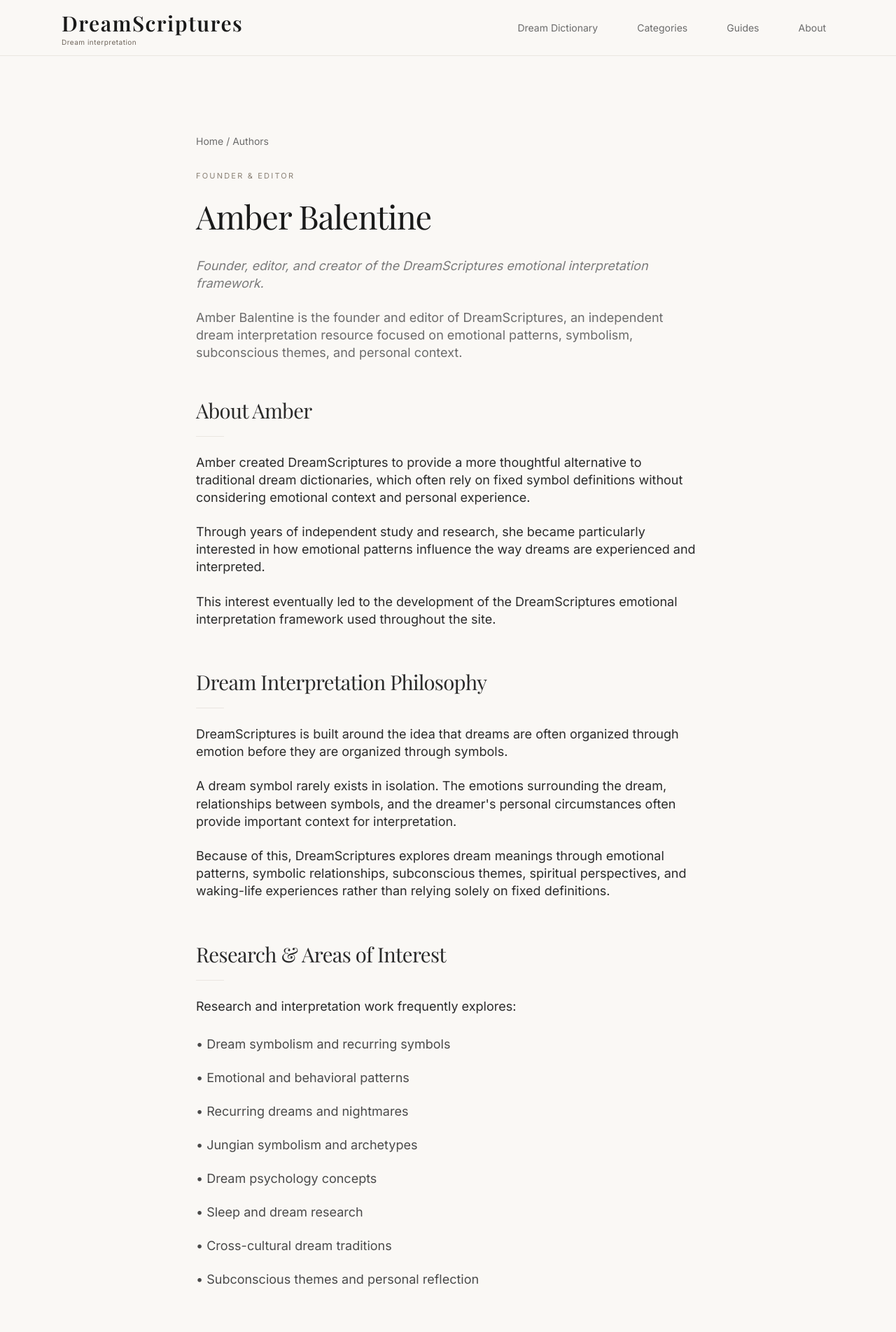
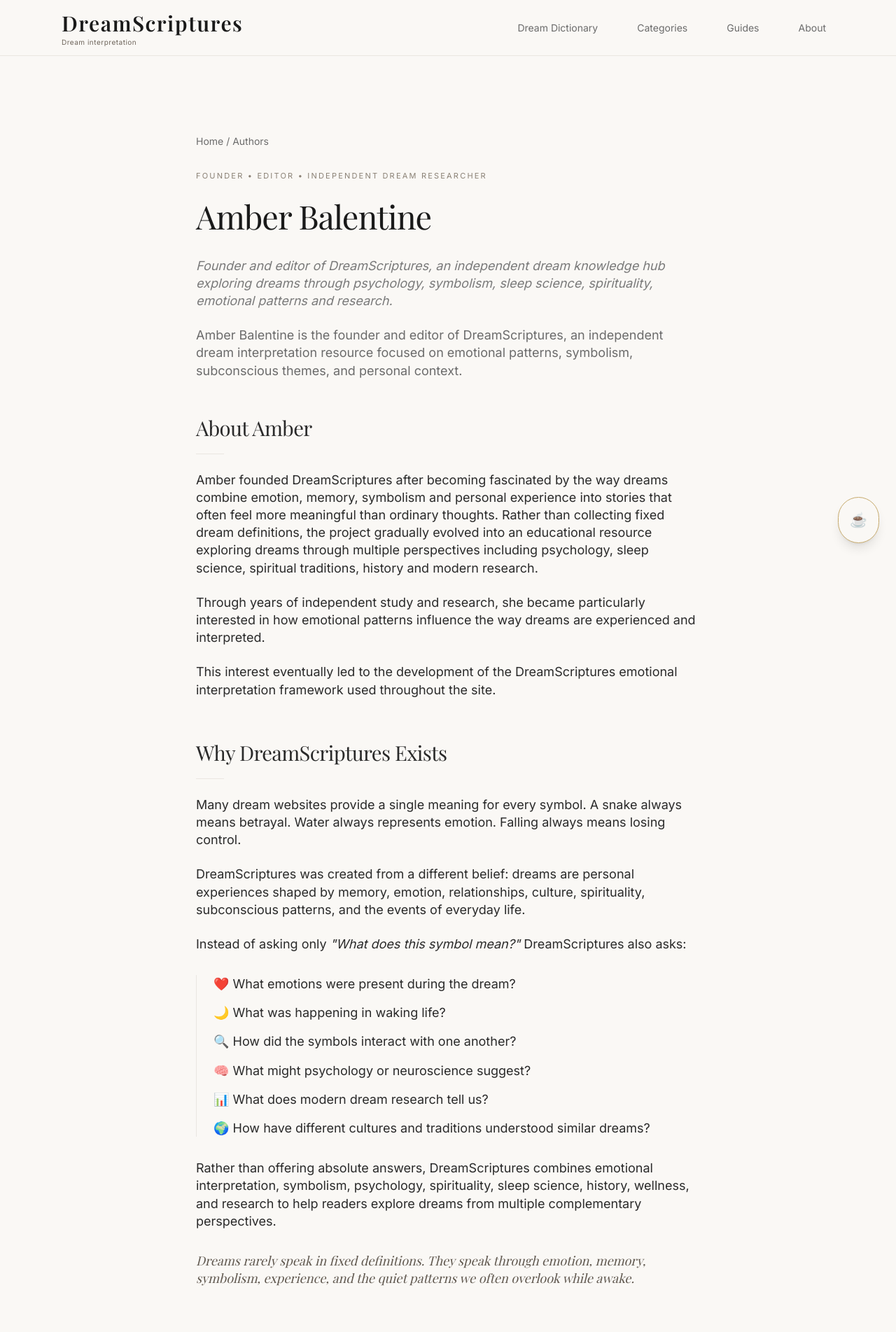
Before and after one commit to dreamscriptures-Moon/Dreamscriptures_, a Next.js app: page /author in a window 1280 px wide. Shown: the top 1903 px of the page at 70% size. Built offline with nearby package versions, Linux system fonts and the light colour scheme; a web font is replaced by a local one.

Commit message:
Expand Dream Knowledge Hub and refine site methodology

```diff
--- a/app/about/page.js
+++ b/app/about/page.js
@@ -37,9 +37,9 @@ export default function AboutPage() {
         </h1>
 
         <p className="text-[#7A7A7A] text-base md:text-lg leading-relaxed italic mb-6">
-          A thoughtful approach to dream interpretation rooted in emotional
-          patterns, symbolism, and personal context.
-        </p>
+       An independent dream knowledge hub exploring dreams through
+psychology, symbolism, spirituality, sleep science, emotional
+patterns, history and modern research. </p>
 
       <p className="text-[#6B6B6B] text-base md:text-lg leading-relaxed mb-12">
   DreamScriptures is an independent dream interpretation resource
@@ -49,6 +49,40 @@ export default function AboutPage() {
    </p>
 
         <LazyMobileQuickNav />
+
+<section>
+
+  <h2 className="font-serif text-2xl md:text-3xl mb-4">
+    What You&apos;ll Find
+  </h2>
+
+  <div className="w-10 h-[1px] bg-[#EAE6E1] mb-6" />
+
+  <div className="grid gap-5 md:grid-cols-2">
+
+    <div>
+      <h3 className="font-serif text-xl mb-2">📖 Dream Dictionary</h3>
+      <p>Thousands of dream symbols and meanings.</p>
+    </div>
+
+    <div>
+      <h3 className="font-serif text-xl mb-2">🧠 Knowledge Hub</h3>
+      <p>Psychology, science, spirituality and dream research.</p>
+    </div>
+
+    <div>
+      <h3 className="font-serif text-xl mb-2">❤️ Emotional Guides</h3>
+      <p>Interpret dreams through emotional patterns.</p>
+    </div>
+
+    <div>
+      <h3 className="font-serif text-xl mb-2">🌍 Categories</h3>
+      <p>Browse dreams by situations, people and themes.</p>
+    </div>
+
+  </div>
+
+</section>
 
         <div className="space-y-14 text-[#2A2A2A] leading-loose text-base md:text-lg">
           {/* Why Created */}
@@ -84,9 +118,10 @@ export default function AboutPage() {
             <div className="w-10 h-[1px] bg-[#EAE6E1] mb-6" />
 
             <p>
-              Our mission is to build one of the most useful, trustworthy, and
-              emotionally intelligent dream interpretation resources online.
-            </p>
+           Our mission is to build one of the most useful, trustworthy and
+comprehensive dream education resources online by combining dream
+meanings, psychology, sleep science, symbolism, spirituality,
+history, wellness and research into one accessible knowledge hub.</p>
 
             <p className="mt-6">
               We aim to help readers explore possible meanings within their
@@ -111,8 +146,7 @@ export default function AboutPage() {
             </p>
 
             <p className="mt-6">
-              DreamScriptures explores dream meanings through multiple lenses:
-            </p>
+           DreamScriptures explores dreams through multiple complementary perspectives:</p>
 
             <ul className="mt-6 space-y-3 text-[#4A4A4A]">
               <li>• Emotional and behavioral patterns</li>
@@ -120,6 +154,10 @@ export default function AboutPage() {
               <li>• Subconscious themes and recurring experiences</li>
               <li>• Spiritual and reflective perspectives</li>
               <li>• Modern dream and sleep research</li>
+             <li>•Sleep science and neuroscience</li>
+              <li>•History and cultural traditions</li>
+               <li>•Dream wellness and journaling</li>
+                <li>•Modern dream research</li>
             </ul>
           </section>
 
@@ -295,13 +333,46 @@ export default function AboutPage() {
   </p>
 
   <p className="mt-6">
-    Over time, the project evolved into a structured interpretation
-    framework designed to help readers explore dream experiences with
-    greater depth, perspective, and emotional realism.
-  </p>
+  Today DreamScriptures continues to grow as an independent dream
+knowledge hub dedicated to thoughtful interpretation, educational
+research and a deeper understanding of dreams through multiple
+perspectives.</p>
 <Link href="/author" className="underline">
   Amber Balentine
 </Link>
+</section>
+
+<section>
+
+<h2 className="font-serif text-2xl md:text-3xl mb-4">
+☕ Support DreamScriptures
+</h2>
+
+<div className="w-10 h-[1px] bg-[#EAE6E1] mb-6" />
+
+<p>
+DreamScriptures is independently researched, written and
+maintained.
+</p>
+
+<p className="mt-6">
+If a guide has helped you understand a dream, learn
+something new or simply enjoy exploring this growing
+knowledge hub, you can support future research and new
+content with a coffee.
+</p>
+
+<p className="mt-6">
+<a
+href="https://buymeacoffee.com/dreamscriptures"
+target="_blank"
+rel="noopener noreferrer"
+className="underline"
+>
+🌙 Enjoying DreamScriptures? Support the project →
+</a>
+</p>
+
 </section>
 
           {/* Transparency */}
--- a/app/author/page.js
+++ b/app/author/page.js
@@ -4,7 +4,7 @@ import SiteFooter from "@/app/components/SiteFooter";
 import LazyMobileQuickNav from "@/app/components/LazyMobileQuickNav";
 
 export const metadata = {
-  title: "Amber Balentine | Founder & Editor of DreamScriptures",
+  title: "Amber Balentine | Founder, Editor & Dream Researcher | DreamScriptures",
   description:
     "Learn about Amber Balentine, founder and editor of DreamScriptures, and the emotional interpretation framework behind the site's dream meanings and symbolism.",
   alternates: {
@@ -31,7 +31,7 @@ export default function AuthorPage() {
         </nav>
 
         <p className="mb-4 text-[11px] uppercase tracking-[0.2em] text-[#8A8175]">
-          Founder & Editor
+          Founder • Editor • Independent Dream Researcher
         </p>
 
         <h1 className="text-4xl md:text-5xl font-serif mb-6">
@@ -39,8 +39,9 @@ export default function AuthorPage() {
         </h1>
 
         <p className="text-[#7A7A7A] text-base md:text-lg leading-relaxed italic mb-6">
-          Founder, editor, and creator of the DreamScriptures emotional
-          interpretation framework.
+         Founder and editor of DreamScriptures, an independent dream
+knowledge hub exploring dreams through psychology, symbolism,
+sleep science, spirituality, emotional patterns and research.
         </p>
 
         <p className="text-[#6B6B6B] text-base md:text-lg leading-relaxed mb-12">
@@ -62,10 +63,15 @@ export default function AuthorPage() {
             <div className="w-10 h-[1px] bg-[#EAE6E1] mb-6" />
 
             <p>
-              Amber created DreamScriptures to provide a more thoughtful
-              alternative to traditional dream dictionaries, which often rely
-              on fixed symbol definitions without considering emotional context
-              and personal experience.
+              Amber founded DreamScriptures after becoming fascinated by the
+way dreams combine emotion, memory, symbolism and personal
+experience into stories that often feel more meaningful than
+ordinary thoughts.
+
+Rather than collecting fixed dream definitions, the project
+gradually evolved into an educational resource exploring dreams
+through multiple perspectives including psychology, sleep science,
+spiritual traditions, history and modern research.
             </p>
 
             <p className="mt-6">
@@ -80,6 +86,68 @@ export default function AuthorPage() {
               throughout the site.
             </p>
           </section>
+
+{/* Why DreamScriptures Exists */}
+
+<section>
+  <h2 className="font-serif text-2xl md:text-3xl mb-4">
+    Why DreamScriptures Exists
+  </h2>
+
+  <div className="w-10 h-[1px] bg-[#EAE6E1] mb-6" />
+
+  <p>
+    Many dream websites provide a single meaning for every symbol.
+    A snake always means betrayal. Water always represents emotion.
+    Falling always means losing control.
+  </p>
+
+  <p className="mt-6">
+    DreamScriptures was created from a different belief: dreams are
+    personal experiences shaped by memory, emotion, relationships,
+    culture, spirituality, subconscious patterns, and the events of
+    everyday life.
+  </p>
+
+  <p className="mt-6">
+    Instead of asking only{" "}
+    <span className="italic">
+      &quot;What does this symbol mean?&quot;
+    </span>{" "}
+    DreamScriptures also asks:
+  </p>
+
+  <div className="mt-8 space-y-4 border-l border-[#EAE6E1] pl-6">
+
+    <p>❤️ What emotions were present during the dream?</p>
+
+    <p>🌙 What was happening in waking life?</p>
+
+    <p>🔍 How did the symbols interact with one another?</p>
+
+    <p>🧠 What might psychology or neuroscience suggest?</p>
+
+    <p>📊 What does modern dream research tell us?</p>
+
+    <p>🌍 How have different cultures and traditions understood similar dreams?</p>
+
+  </div>
+
+  <p className="mt-8">
+    Rather than offering absolute answers, DreamScriptures combines
+    emotional interpretation, symbolism, psychology, spirituality,
+    sleep science, history, wellness, and research to help readers
+    explore dreams from multiple complementary perspectives.
+  </p>
+
+<p className="mt-8 text-[#5F574E] font-serif text-lg leading-relaxed italic">
+  Dreams rarely speak in fixed definitions.
+  They speak through emotion, memory, symbolism,
+  experience, and the quiet patterns we often overlook
+  while awake.
+</p>
+
+</section>
 
           {/* Philosophy */}
           <section>
@@ -108,12 +176,17 @@ export default function AuthorPage() {
               spiritual perspectives, and waking-life experiences rather than
               relying solely on fixed definitions.
             </p>
+
+            <p className="mt-6">
+              Dream interpretation is best approached as exploration rather
+than certainty. </p>
+
           </section>
 
           {/* Research */}
           <section>
             <h2 className="font-serif text-2xl md:text-3xl mb-4">
-              Research & Areas of Interest
+              Research &  Interest
             </h2>
 
             <div className="w-10 h-[1px] bg-[#EAE6E1] mb-6" />
@@ -128,7 +201,8 @@ export default function AuthorPage() {
               <li>• Recurring dreams and nightmares</li>
               <li>• Jungian symbolism and archetypes</li>
               <li>• Dream psychology concepts</li>
-              <li>• Sleep and dream research</li>
+              <li>• Sleep science</li>
+              <li>• Psychology</li>
               <li>• Cross-cultural dream traditions</li>
               <li>• Subconscious themes and personal reflection</li>
             </ul>
@@ -137,7 +211,7 @@ export default function AuthorPage() {
           {/* Role */}
           <section>
             <h2 className="font-serif text-2xl md:text-3xl mb-4">
-              Role at DreamScriptures
+              Editorial & Research Role
             </h2>
 
             <div className="w-10 h-[1px] bg-[#EAE6E1] mb-6" />
@@ -209,9 +283,12 @@ export default function AuthorPage() {
             <div className="w-10 h-[1px] bg-[#EAE6E1] mb-6" />
 
             <p>
-              Questions, feedback, corrections, collaboration inquiries, and
-              thoughtful discussion about dream interpretation are welcome.
-            </p>
+           Questions, corrections, collaboration inquiries and thoughtful
+discussion about dreams, symbolism and research are always
+welcome.
+
+DreamScriptures continues to grow through ongoing research,
+careful writing and community feedback.</p>
 
             <p className="mt-6">
               Email: dreamscriptures@gmail.com
--- /dev/null
+++ b/app/components/BuyMeCoffee.jsx
@@ -0,0 +1,75 @@
+"use client";
+
+import { useEffect, useState } from "react";
+
+export default function BuyMeCoffee() {
+  const [showMobile, setShowMobile] = useState(false);
+
+  useEffect(() => {
+    const handleScroll = () => {
+      setShowMobile(window.scrollY > 500);
+    };
+
+    window.addEventListener("scroll", handleScroll);
+
+    return () => window.removeEventListener("scroll", handleScroll);
+  }, []);
+
+  return (
+    <a
+      href="https://buymeacoffee.com/dreamscriptures"
+      target="_blank"
+      rel="noopener noreferrer"
+      className={`
+        group
+        fixed
+        bottom-6
+        right-6
+        z-50
+
+        flex
+        items-center
+
+        rounded-full
+        border
+        border-[#C6A96B]
+        bg-[#FAF8F5]
+
+        px-4
+        py-3
+
+        shadow-lg
+        transition-all
+        duration-300
+
+        hover:shadow-xl
+
+        ${showMobile ? "flex" : "hidden md:flex"}
+      `}
+    >
+      <span className="text-xl">☕</span>
+
+      <div
+        className="
+          hidden
+          md:block
+          max-w-0
+          overflow-hidden
+          whitespace-nowrap
+          transition-all
+          duration-300
+          group-hover:max-w-xs
+          group-hover:ml-3
+        "
+      >
+        <p className="text-xs text-[#A89F91] leading-none">
+          🌙 Enjoying DreamScriptures?
+        </p>
+
+        <p className="text-sm font-medium text-[#5F574E] mt-1">
+         Support the project
+        </p>
+      </div>
+    </a>
+  );
+}
--- a/app/globals.css
+++ b/app/globals.css
@@ -7,7 +7,13 @@
   --subtle: #756c61;
   --border: #eae6e1;
   --accent: #c6a96b;
+
+    /* Coffee Button */
+  --coffee-bg: #faf8f5;
+  --coffee-text: #5f574e;
+  --coffee-hover: #f3ede2;
 }
+
 
 @theme inline {
   --color-background: var(--background);
@@ -15,6 +21,11 @@
   --color-muted: var(--muted);
   --color-border: var(--border);
   --color-accent: var(--accent);
+
+  --color-coffee-bg: var(--coffee-bg);
+  --color-coffee-text: var(--coffee-text);
+  --color-coffee-hover: var(--coffee-hover);
+
   --font-sans: var(--font-inter);
   --font-serif: var(--font-playfair);
 }
@@ -87,3 +98,22 @@ h1, h2, h3, p {
     line-height: 1.8;
   }
 }
+/* Floating Coffee Button */
+
+@keyframes coffeeFloat {
+  0% {
+    transform: translateY(0px);
+  }
+
+  50% {
+    transform: translateY(-2px);
+  }
+
+  100% {
+    transform: translateY(0px);
+  }
+}
+
+.coffee-float {
+  animation: coffeeFloat 5s ease-in-out infinite;
+}
--- a/app/layout.js
+++ b/app/layout.js
@@ -4,6 +4,8 @@ import { Playfair_Display, Inter } from "next/font/google";
 import Script from "next/script";
 import { SpeedInsights } from "@vercel/speed-insights/next";
 import BackToTop from "@/app/components/BackToTop";
+import BuyMeCoffee from "@/app/components/BuyMeCoffee";
+
 
 export const metadata = {
   metadataBase: new URL("https://www.dreamscriptures.com"),
@@ -86,6 +88,7 @@ export default function RootLayout({ children }) {
 
         {children}
         <BackToTop />
+        <BuyMeCoffee />
 
         {/* Analytics */}
         <Analytics />
--- a/app/methodology/page.js
+++ b/app/methodology/page.js
@@ -33,6 +33,11 @@ const principles = [
     body:
       "Recurring emotional states, repeating dream themes, and subconscious patterns often reveal more than one isolated symbol.",
   },
+  {
+  title: "Multiple perspectives strengthen understanding",
+  body:
+    "DreamScriptures explores dreams through psychology, neuroscience, spirituality, history, wellness and personal experience, recognizing that no single framework explains every dream.",
+},
 ];
 
 export default function MethodologyPage() {
@@ -59,26 +64,73 @@ export default function MethodologyPage() {
           How DreamScriptures Interprets Dreams
         </h1>
 
+
 <div className="space-y-6 text-lg leading-relaxed text-[#5F574E]">
+
   <p>
-            DreamScriptures is built around emotional realism, symbolic
-            relationships, subconscious pattern recognition, and reflective
-            interpretation.
+    DreamScriptures explores dreams through multiple
+    complementary perspectives including emotional
+    patterns, symbolic relationships, psychology,
+    sleep science, spirituality, history, wellness,
+    and modern dream research.
   </p>
 
   <p>
-            This methodology reflects a structured approach developed through
-researching hundreds of dream symbols, recurring dream themes,
-emotional patterns, and symbolic relationships across a wide range
-of dream reports and experiences.
+    Rather than relying on fixed definitions, our
+    methodology combines these perspectives to
+    encourage thoughtful, reflective, and
+    context-aware dream interpretation.
   </p>
 
   <p>
-            The goal is not to force one rigid interpretation onto every dream,
-            but to understand what the dream may be organizing emotionally
-            beneath the surface.
+    The goal is not to force one rigid interpretation
+    onto every dream, but to understand what the dream
+    may be organizing emotionally, psychologically,
+    symbolically, and personally beneath the surface.
   </p>
+
 </div>
+
+{/* Knowledge Hub */}
+
+<section className="mt-14 border-t border-[#EAE6E1] pt-10">
+
+  <h2 className="mb-5 font-serif text-3xl text-[#1A1A1A]">
+    The DreamScriptures Knowledge Framework
+  </h2>
+
+  <div className="space-y-5 text-base leading-relaxed text-[#6B6B6B]">
+
+    <p>
+      DreamScriptures organizes dream education through
+      eight interconnected learning libraries that
+      explore dreams from multiple perspectives rather
+      than a single interpretive system.
+    </p>
+
+    <ul className="space-y-3 list-disc pl-6">
+
+      <li><strong>Basics</strong> — understanding what dreams are and how interpretation works.</li>
+
+      <li><strong>Science</strong> — REM sleep, neuroscience, memory and brain activity.</li>
+
+      <li><strong>Psychology</strong> — subconscious patterns, Freud, Jung and modern research.</li>
+
+      <li><strong>Spirituality</strong> — educational perspectives from different spiritual traditions.</li>
+
+      <li><strong>Interpretation</strong> — symbols, emotional context and reflective analysis.</li>
+
+      <li><strong>History & Culture</strong> — historical and cross-cultural understandings of dreams.</li>
+
+      <li><strong>Wellness</strong> — dream recall, journaling, sleep quality and reflection.</li>
+
+      <li><strong>Research</strong> — scientific studies, statistics and modern discoveries.</li>
+
+    </ul>
+
+  </div>
+
+</section>
 
         {/* Research Foundations */}
 <section className="mt-14 border-t border-[#EAE6E1] pt-10">
@@ -148,7 +200,7 @@ of dream reports and experiences.
         {/* Principles */}
         <section className="mt-14 border-t border-[#EAE6E1] pt-10">
           <h2 className="mb-6 font-serif text-3xl text-[#1A1A1A]">
-            Interpretation principles
+            Core Principles
           </h2>
 
           <div className="grid gap-4 md:grid-cols-2">
@@ -318,6 +370,41 @@ of dream reports and experiences.
           </div>
         </section>
 
+<section className="mt-14 border-t border-[#EAE6E1] pt-10">
+
+  <h2 className="mb-5 font-serif text-3xl text-[#1A1A1A]">
+    What DreamScriptures Is Not
+  </h2>
+
+  <div className="space-y-5 text-base leading-relaxed text-[#6B6B6B]">
+
+    <p>
+      DreamScriptures does not assign one universal
+      meaning to every dream symbol.
+    </p>
+
+    <p>
+      Spiritual perspectives are presented for
+      education and reflection rather than certainty
+      or prediction.
+    </p>
+
+    <p>
+      Dream interpretation is intended to encourage
+      curiosity, self-reflection and personal insight,
+      not fear or absolute conclusions.
+    </p>
+
+    <p>
+      Every interpretation should be considered within
+      the dreamer&apos;s own emotional experiences,
+      relationships and life circumstances.
+    </p>
+
+  </div>
+
+</section>
+
         {/* Editorial Bridge */}
         <section className="mt-14 border-t border-[#EAE6E1] pt-10">
           <h2 className="mb-5 font-serif text-3xl text-[#1A1A1A]">
@@ -352,7 +439,7 @@ of dream reports and experiences.
 
         {/* Freshness */}
         <p className="mt-10 text-xs text-[#8A8175]">
-          Last updated: May 2026
+          Last updated: June 2026
         </p>
 
       </article>
```
Also changed, not shown: app/components/SiteFooter.jsx (+17 -0 lines). Lines whose indentation alone changed are shown as unchanged.
